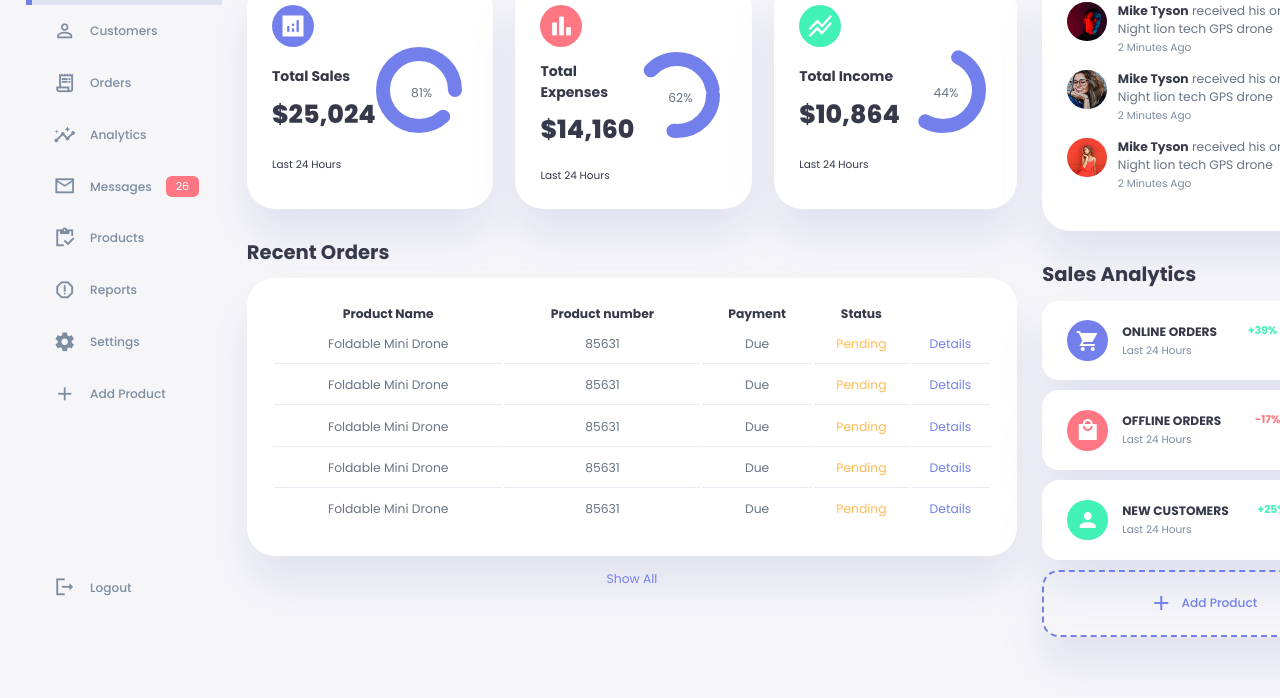
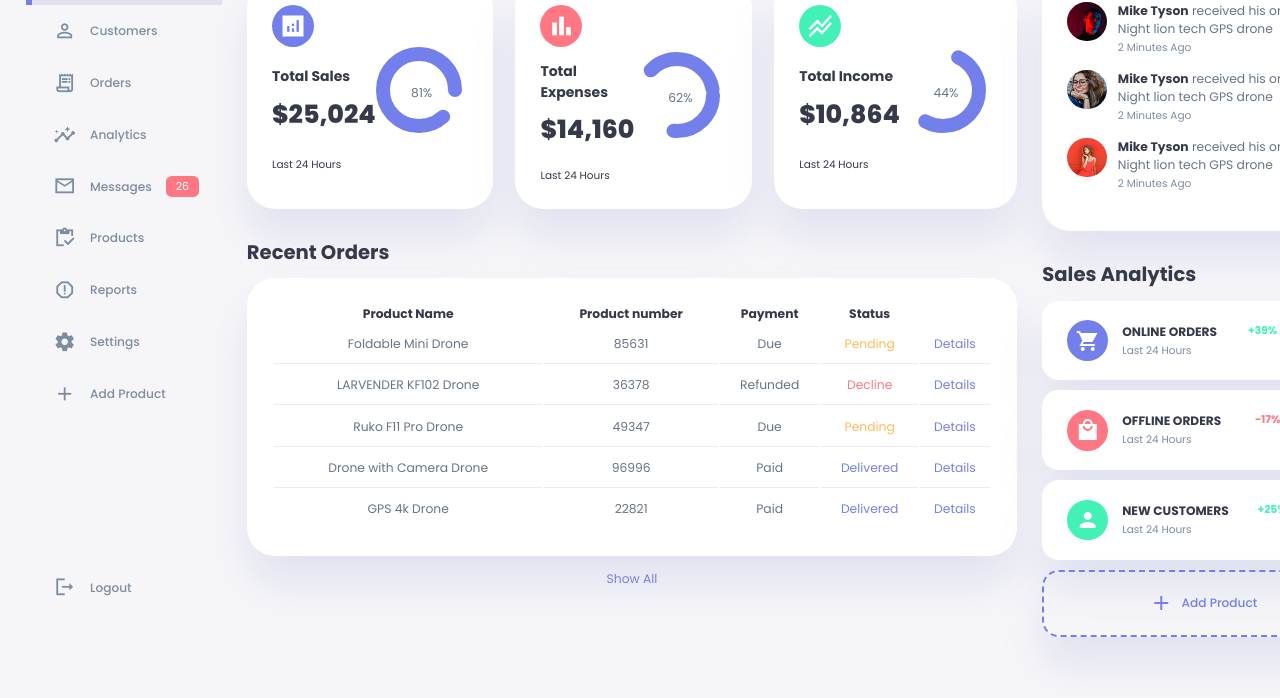
Before and after one commit to aorb93/Bootstrap, a website: page 2.-Dashboard/index.html in a window 1280 px wide. Shown: the part 138-836 px from the top of the page. Drawn offline with nearby package versions, Linux system fonts and the light colour scheme.

Commit message:
dynamic table

```diff
--- a/2.-Dashboard/index.html
+++ b/2.-Dashboard/index.html
@@ -145,42 +145,6 @@
 						</tr>
 					</thead>
 					<tbody>
-						<tr>
-							<td>Foldable Mini Drone</td>
-							<td>85631</td>
-							<td>Due</td>
-							<td class="warning">Pending</td>
-							<td class="primary">Details</td>
-						</tr>
-						<tr>
-							<td>Foldable Mini Drone</td>
-							<td>85631</td>
-							<td>Due</td>
-							<td class="warning">Pending</td>
-							<td class="primary">Details</td>
-						</tr>
-						<tr>
-							<td>Foldable Mini Drone</td>
-							<td>85631</td>
-							<td>Due</td>
-							<td class="warning">Pending</td>
-							<td class="primary">Details</td>
-						</tr>
-						<tr>
-							<td>Foldable Mini Drone</td>
-							<td>85631</td>
-							<td>Due</td>
-							<td class="warning">Pending</td>
-							<td class="primary">Details</td>
-						</tr>
-						<tr>
-							<td>Foldable Mini Drone</td>
-							<td>85631</td>
-							<td>Due</td>
-							<td class="warning">Pending</td>
-							<td class="primary">Details</td>
-						</tr>
-					</tbody>
 				</table>
 				<a href="#">Show All</a>
 			</div>
@@ -290,6 +254,7 @@
 		</div>
 	</div>
 
+	<script src="./orders.js"></script>
 	<script src="./index.js"></script>
 </body>
 </html>
--- a/2.-Dashboard/index.js
+++ b/2.-Dashboard/index.js
@@ -20,3 +20,19 @@ themeToggler.addEventListener('click', () => {
     themeToggler.querySelector('span:nth-child(1)').classList.toggle('active');
     themeToggler.querySelector('span:nth-child(2)').classList.toggle('active');
 })
+
+//fill orders in table
+Orders.forEach(order => {
+    const tr = document.createElement('tr');
+    const trContent = `
+                            <tr>
+                                <td>${order.productName}</td>
+                                <td>${order.productNumber}</td>
+                                <td>${order.paymentStatus}</td>
+                                <td class="${order.shipping === 'Decline' ? 'danger' : order.shipping === 'Pending' ? 'warning' : 'primary'}">${order.shipping}</td>
+                                <td class="primary">Details</td>
+                            </tr>
+                        `;
+    tr.innerHTML = trContent;
+    document.querySelector('table tbody').appendChild(tr);
+})
--- /dev/null
+++ b/2.-Dashboard/orders.js
@@ -0,0 +1,32 @@
+const Orders = [
+    {
+        productName: 'Foldable Mini Drone',
+        productNumber: '85631',
+        paymentStatus: 'Due',
+        shipping: 'Pending'
+    },
+    {
+        productName: 'LARVENDER KF102 Drone',
+        productNumber: '36378',
+        paymentStatus: 'Refunded',
+        shipping: 'Decline'
+    },
+    {
+        productName: 'Ruko F11 Pro Drone',
+        productNumber: '49347',
+        paymentStatus: 'Due',
+        shipping: 'Pending'
+    },
+    {
+        productName: 'Drone with Camera Drone',
+        productNumber: '96996',
+        paymentStatus: 'Paid',
+        shipping: 'Delivered'
+    },
+    {
+        productName: 'GPS 4k Drone',
+        productNumber: '22821',
+        paymentStatus: 'Paid',
+        shipping: 'Delivered'
+    }
+]
--- a/2.-Dashboard/styles.scss
+++ b/2.-Dashboard/styles.scss
@@ -527,6 +527,11 @@ main .recent-orders a{
     justify-content: center;
 }
 
+.right .sales-analytics .add-product:hover{
+    background: var(--color-primary);
+    color: white;
+}
+
 .right .sales-analytics .add-product div{
     display: flex;
     align-items: center;
```
Also changed, not shown: 2.-Dashboard/styles.css, 1 other file.
